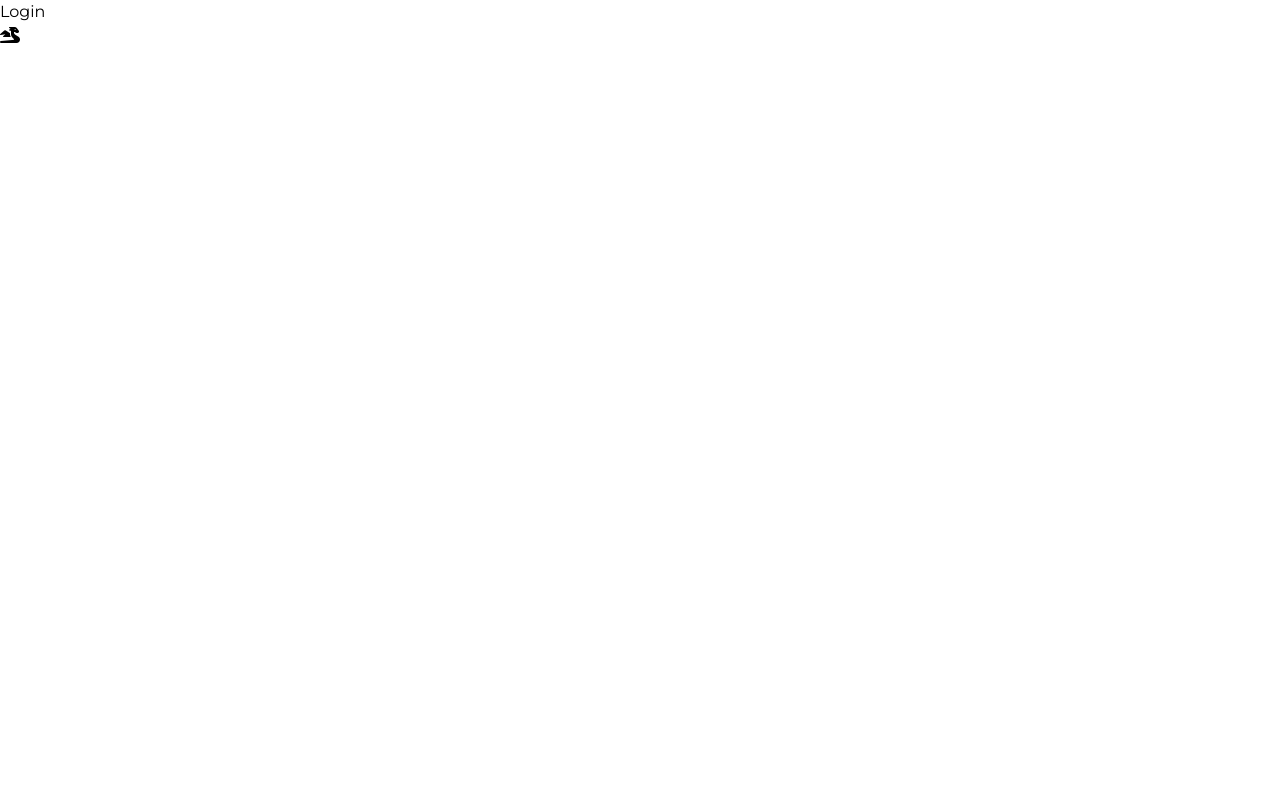
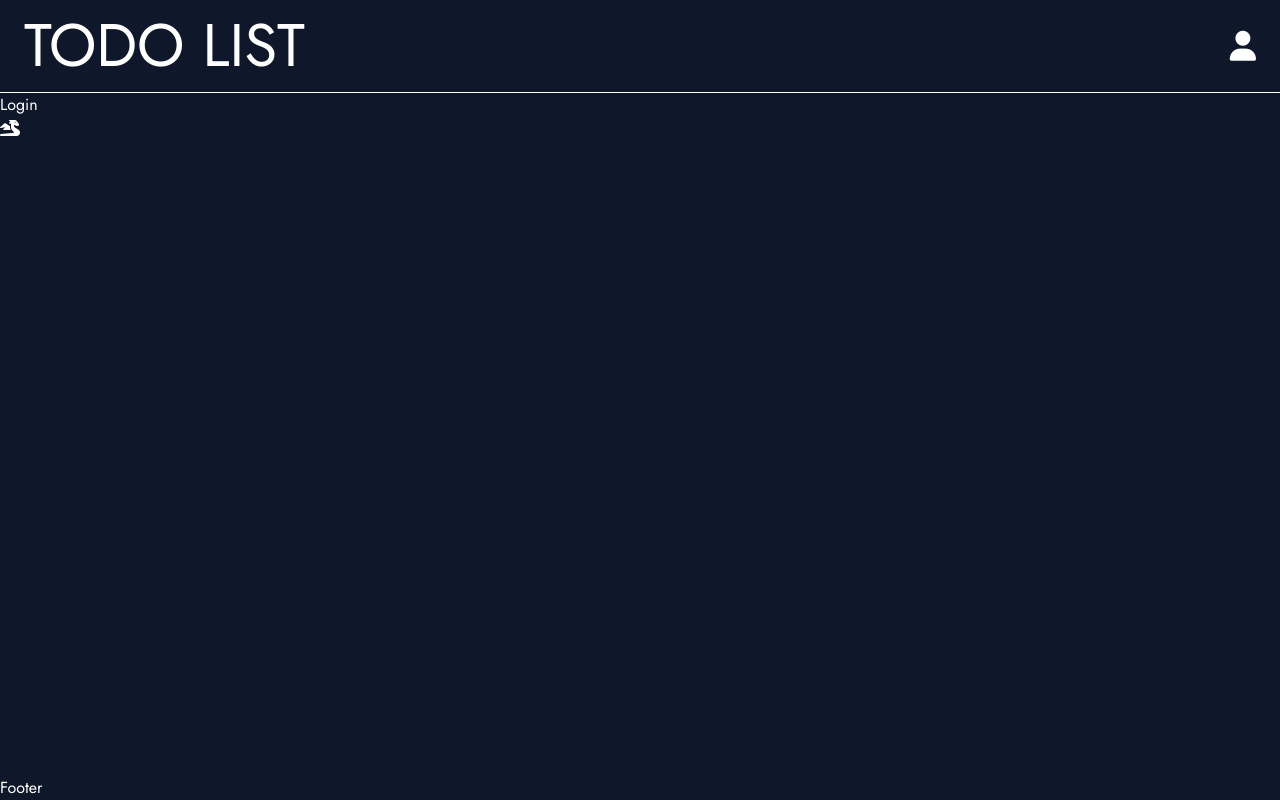
Before and after one commit to msmithfl/nextjs-todo, a Next.js app: page / in a window 1280 px wide. Built offline with nearby package versions, Linux system fonts and the light colour scheme.

Commit message:
Header complete

```diff
--- /dev/null
+++ b/components/Footer.js
@@ -0,0 +1,5 @@
+import React from "react";
+
+export default function Footer() {
+  return <div>Footer</div>;
+}
--- /dev/null
+++ b/components/Header.js
@@ -0,0 +1,10 @@
+import React from "react";
+
+export default function Header() {
+  return (
+    <div className="sticky top-0 w-full left-0 bg-inherit flex items-center justify-between p-4 px-6 border-b border-solid border-white">
+      <h1 className="text-3xl select-none sm:text-6xl">TODO LIST</h1>
+      <i className="fa-solid fa-user text-xl duration-300 hover:opacity-40 cursor-pointer sm:text-3xl"></i>
+    </div>
+  );
+}
--- a/components/Layout.js
+++ b/components/Layout.js
@@ -1,5 +1,14 @@
 import React from "react";
+import Header from "./Header";
+import Footer from "./Footer";
 
-export default function Layout() {
-  return <div>Layout</div>;
+export default function Layout(props) {
+  const { children } = props;
+  return (
+    <div className="flex flex-col min-h-screen relative bg-slate-900 text-white">
+      <Header />
+      <main className="flex-1">{children}</main>
+      <Footer />
+    </div>
+  );
 }
--- a/pages/_app.js
+++ b/pages/_app.js
@@ -1,5 +1,10 @@
-import '@/styles/globals.css'
+import "@/styles/globals.css";
+import Layout from "@/components/Layout";
 
 export default function App({ Component, pageProps }) {
-  return <Component {...pageProps} />
+  return (
+    <Layout>
+      <Component {...pageProps} />
+    </Layout>
+  );
 }
--- a/pages/_document.js
+++ b/pages/_document.js
@@ -1,7 +1,7 @@
 import { Html, Head, Main, NextScript } from "next/document";
 
 // this page is used to add additional links into app, to not crowd essential tags in index.js Head
-// Google font, Font Awesome icons
+// Setup: Google font: Montserrat, Font Awesome icons
 export default function Document() {
   return (
     <Html lang="en">
@@ -13,7 +13,7 @@ export default function Document() {
           crossOrigin="true"
         />
         <link
-          href="https://fonts.googleapis.com/css2?family=Montserrat:wght@100;200;300;400;500;600;700;800;900&display=swap"
+          href="https://fonts.googleapis.com/css2?family=Jost:wght@100;200;300;400;500;600;700;800;900&display=swap"
           rel="stylesheet"
         />
         <link
--- a/pages/index.js
+++ b/pages/index.js
@@ -5,7 +5,7 @@ export default function Home() {
   return (
     <>
       <Head>
-        <title>Create Next App</title>
+        <title>Nextjs Todo App</title>
         <meta name="description" content="Generated by create next app" />
         <meta name="viewport" content="width=device-width, initial-scale=1" />
         <link rel="icon" href="/favicon.ico" />
--- a/styles/globals.css
+++ b/styles/globals.css
@@ -3,5 +3,5 @@
 @tailwind utilities;
 
 * {
-  font-family: "Montserrat", sans-serif;
+  font-family: "Jost", sans-serif;
 }
```
